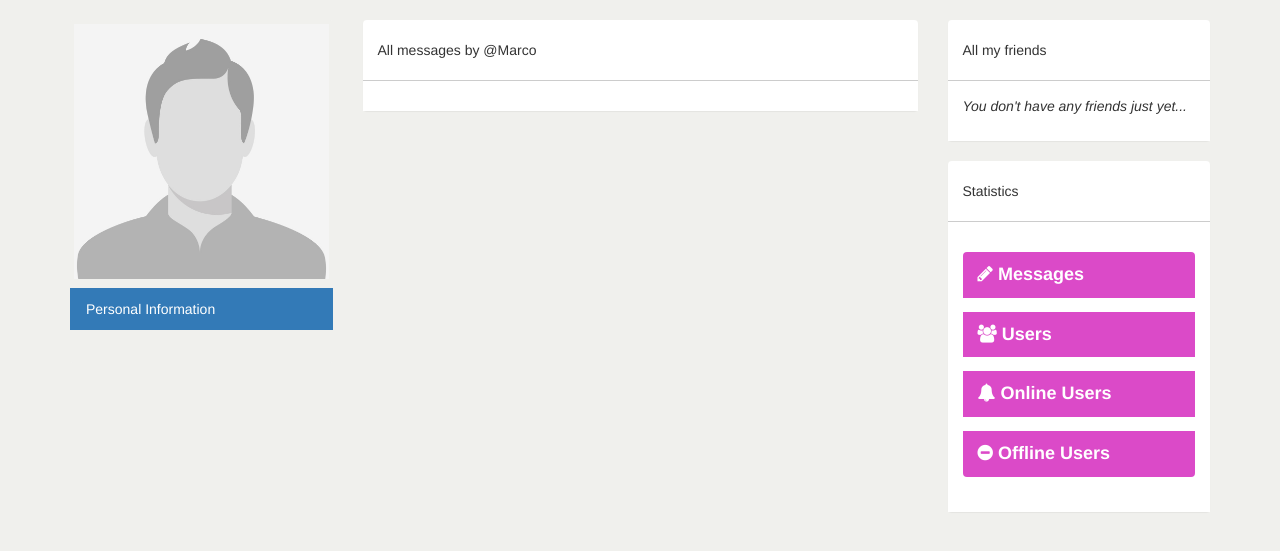
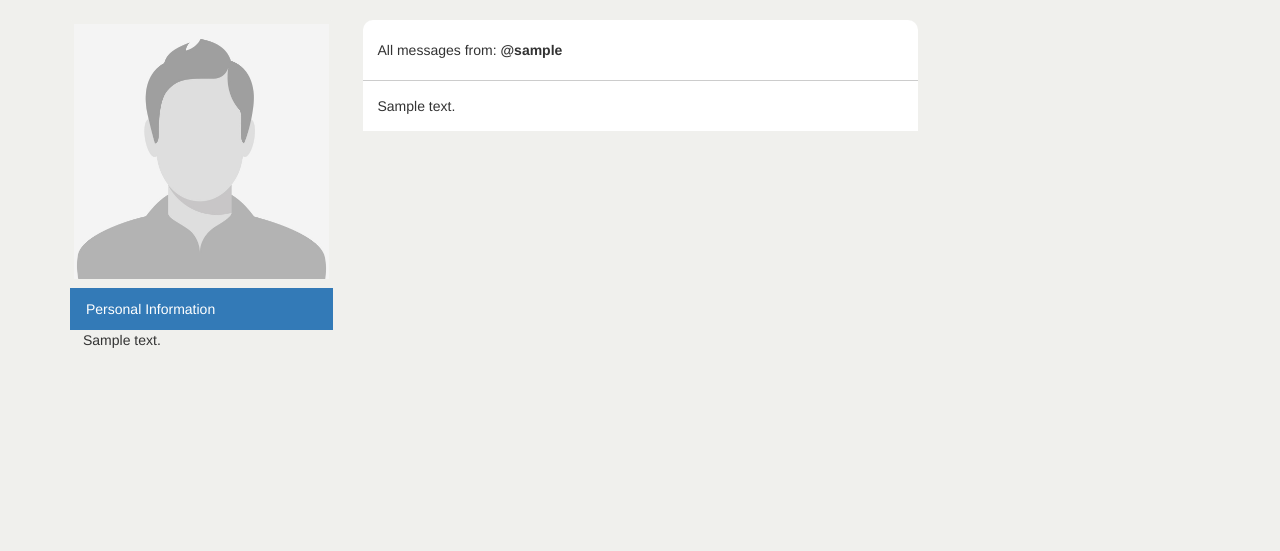
Before and after one commit to Marcovandelindt/Gastenboek, a PHP site: template views/profile.php in a window 1280 px wide. Shown: the part 50-601 px from the top of the page. Run offline with PHP 8.4, Linux system fonts and the light colour scheme; a user stored in the database is signed in; the template is opened without the code that fills it: most values are stand-ins (such as "Sample title", 1, 10 or a date in 2020); data that the repository does not hold is empty; some libraries are stand-ins or nearby versions.

Commit message:
Made the profile view suitable for all the users

```diff
--- a/views/profile.php
+++ b/views/profile.php
@@ -4,18 +4,24 @@
 		<meta charset="utf-8">
 		<meta http-equiv="X-UA-Compatible" content="IE=Edge">
 		<meta name="viewport" content="width=device-width, initial-scale=1">
-		<mata name="author" content="Marco van de Lindt">
+		<meta name="author" content="Marco van de Lindt">
 		<meta name="description" content="Gastenboek">
-		<title><?php echo $title;?></title>
+		<title><?php echo $title; ?></title>
 
-		<?php require 'requirements/header.html'; ?>
+		<link rel="stylesheet" type="text/css" href="../assets/css/style.css" media="screen">
+
+		<!-- Requiring the Bootstrap CSS CDN -->
+		<link href="https://maxcdn.bootstrapcdn.com/bootstrap/3.3.7/css/bootstrap.min.css" rel="stylesheet">
+
+		<!-- Requiring the Font Awesome CDN -->
+		<link href="https://maxcdn.bootstrapcdn.com/font-awesome/4.7.0/css/font-awesome.min.css" rel="stylesheet">
 	</head>
 	<body>
 		<div class="container">
 			<nav class="navbar navbar-default navbar-static-top top-nav">
 				<div class="container-fluid">
 					<div class="navbar-header">
-						<a class="navbar-brand" href="home">Guestbook</a>
+						<a class="navbar-brand" href="../home">Guestbook</a>
 						<button type="button" class="navbar-toggle collapsed" data-toggle="collapse" data-target="#nav" aria-expanded="false">
 							<span class="sr-only">Toggle Navigation</span>
 							<span class="icon-bar"></span>
@@ -24,100 +30,61 @@
 						</button>
 					</div>
 
+					<div class="collpase navbar-collapse" id="nav">
+						<ul class="nav navbar-nav navbar-right">
 							<?php
 								if (isset($_SESSION['user'])) {
 							?>
-					<div class="collapse navbar-collapse" id="nav">
-						<ul class="nav navbar-nav navbar-right">
-							<li><a href="home">Homepage</a></li>
-							<li><a href="">My Friends</a></li>
-							<li class="active"><a href="profile">My Profile</a></li>
-							<li><a href="logout">Logout</a></li>
-						</ul>
-					</div>
+							<li><a href="../home">Homepage</a></li>
+							<li><a href="../home">My Friends</a></li>
+							<li><a href="../profile/<?php echo $_SESSION['user']['username']; ?>">My Profile</a></li>
+							<li><a href="../logout">Logout</a></li>
 							<?php
 								} else {
 							?>
-					<div class="collapse navbar-collapse" id="nav">
-						<ul class="nav navbar-nav navbar-right">
-							<li class="active"><a href="home">Homepage</a></li>
-							<li><a href="login">Login</a></li>
-							<li><a href="register">Register</a></li>
-						</ul>
-					</div>
+							<li><a href="../home">Homepage</a></li>
+							<li><a href="../login">Login</a></li>
+							<li><a href="../register">Register</a></li>
 							<?php
 								}
 							?>
+						</ul>
+					</div>
 				</div>
 			</nav>
 
 			<div class="section">
 				<div class="row">
-					<!-- Left side of the page -->
 					<div class="col-md-3">
 						<div class="profile">
 							<div class="thumbnail">
-								<img src="assets/images/placeholdermale.jpg">
+								<img src="../assets/images/placeholdermale.jpg">
 								<div class="caption">
 									<ul class="list-group">
 										<li class="list-group-item active">Personal Information</li>
-										<?php echo $user->getUserInformation(); ?>
+										<?php echo $profile->getUserDetails(); ?>
 									</ul>
 								</div>
 							</div>
 						</div>
 					</div>
-					<!-- End of the left side of the page -->
 					<div class="col-md-6">
-						<div class="panel panel-default my-messages default-panel">
+						<div class="pane panel-default users-messages default-panel">
 							<div class="panel-heading">
-								<p>All messages by @<?php echo $_SESSION['user']['username']; ?></p>
+								<p>All messages from: <strong>@<?php echo $profile->getUsername(); ?></strong></p>
 							</div>
 							<div class="panel-body">
-								<?php echo $user->getUsersMessages(); ?>
+								<?php echo $profile->getUsersMessages(); ?>
 							</div>
 						</div>
 					</div>
-					<!-- Middle of the page -->
 					<div class="col-md-3">
-						<div class="panel panel-default friends-panel default-panel">
-							<div class="panel-heading">
-								<p>All my friends</p>
-							</div>
-							<div class="panel-body">
-								<p><i>You don't have any friends just yet...</i></p>
-							</div>
-						</div>
-						<div class="panel panel-default default-panel statistics">
-							<div class="panel-heading">
-								<p>Statistics</p>
-							</div>
-							<div class="panel-body">
-								<ul class="list-group">
-									<li class="list-group-item">
-										<i class="fa fa-pencil"></i>&nbsp;Messages<span class="pull-right"><?php echo $messages->countMessages(); ?>
-									</li>
-									<li class="list-group-item">
-										<i class="fa fa-users"></i>&nbsp;Users<span class="pull-right"><?php echo $user->countUsers(); ?>
-									</li>
-									<li class="list-group-item">
-										<i class="fa fa-bell"></i>&nbsp;Online Users<span class="pull-right"><?php echo $user->countOnlineUsers(); ?>
-									</li>
-									<li class="list-group-item">
-										<i class="fa fa-minus-circle"></i>&nbsp;Offline Users<span class="pull-right"><?php echo $user->countOfflineUsers(); ?>
-									</li>
-								</ul>
+
 					</div>
 				</div>
 			</div>
-					<!-- End of the middle of the page -->
+		</div>
 
-					<!-- Right side of the page -->
-
-					<!-- End of the right side of the page -->
-				</div>
-			</div>
-		</div>
 		<?php require 'requirements/footer.html'; ?>
 	</body>
 </html>
```
Lines whose indentation alone changed are shown as unchanged.
